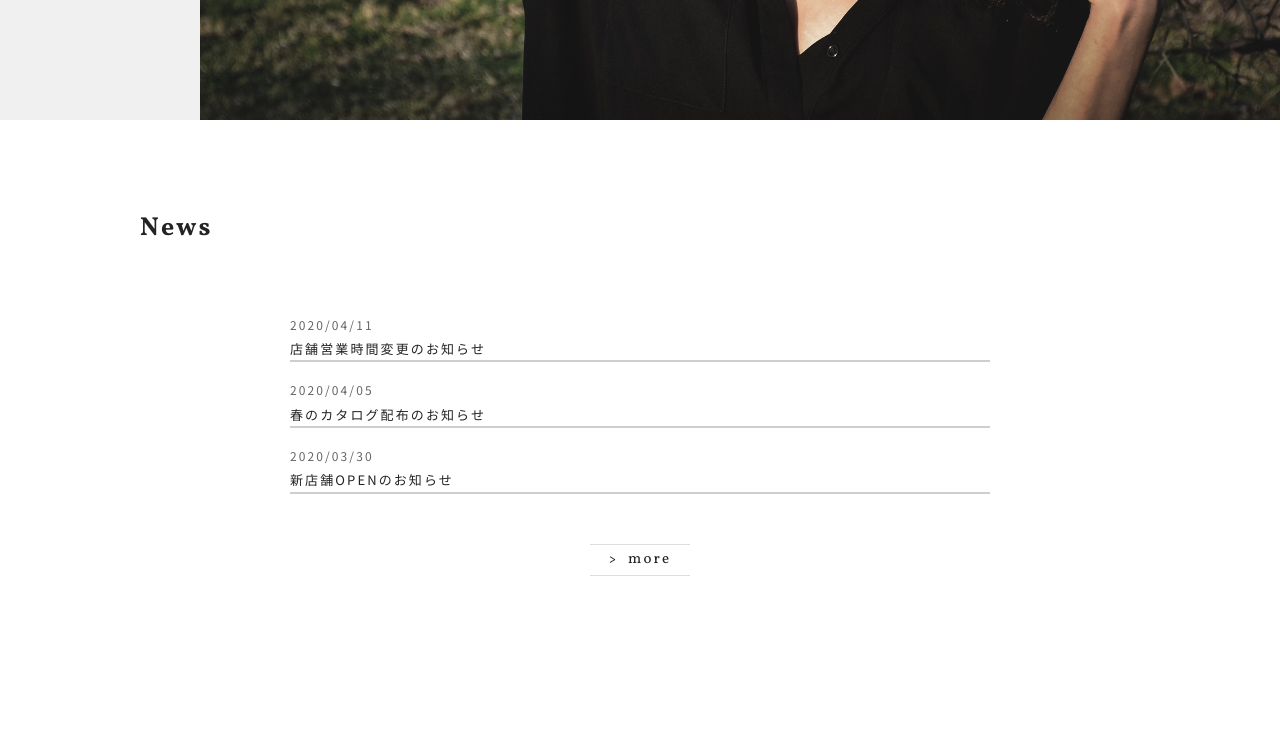
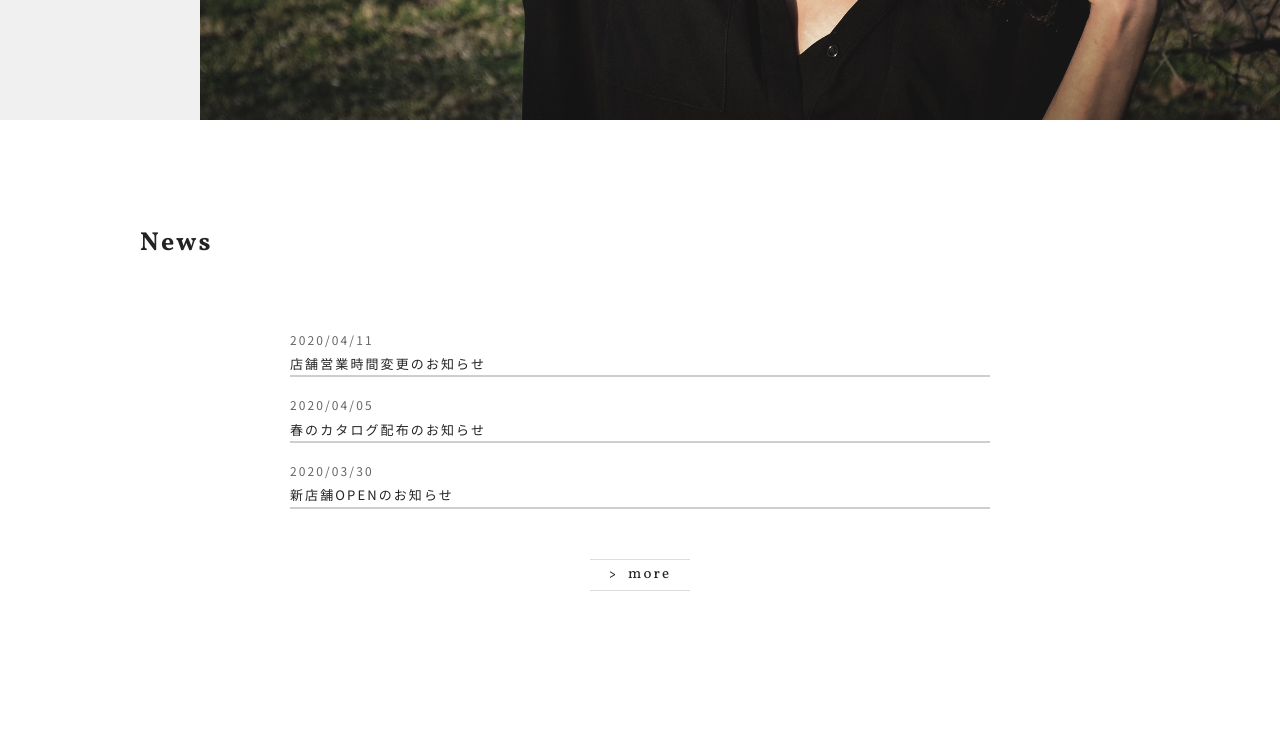
Before and after one commit to irrlicht51/irrlicht-apparel, a plain HTML site: page index.html in a window 1280 px wide. Shown: the part 680-1418 px from the top of the page. Drawn offline with nearby package versions, Linux system fonts and the light colour scheme.

Commit message:
Update style.css

```diff
--- a/style.css
+++ b/style.css
@@ -404,9 +404,12 @@ main {
   width: 100%;
   margin: 0 auto;
 }
-section#news,
+section#news {
+  padding: 100px 0 100px;
+  background-color: #fff;
+}
 section#features {
-  padding: 85px 0 100px;
+  padding: 0 0 100px;
   background-color: #fff;
 }
 .news_wrap {
```
